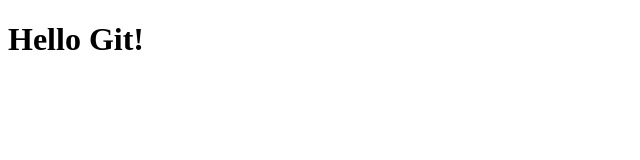
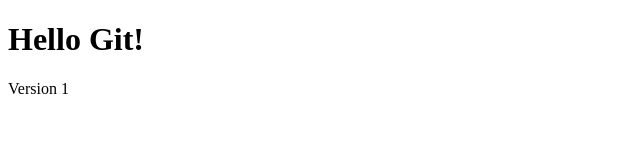
Before and after one commit to dnthakar/CSP451-CheckPoint1-DhruvThakar, a plain HTML site: page index.html in a window 1280 px wide. Shown: the full height of the page, 0-640 px from the left. Drawn offline with Linux system fonts and the light colour scheme.

Commit message:
feat: update homepage with version text

```diff
--- a/index.html
+++ b/index.html
@@ -1 +1,2 @@
 <!DOCTYPE html><html><head><title>Checkpoint</title></head><body><h1>Hello Git!</h1></body></html>
+<p>Version 1</p>
```
